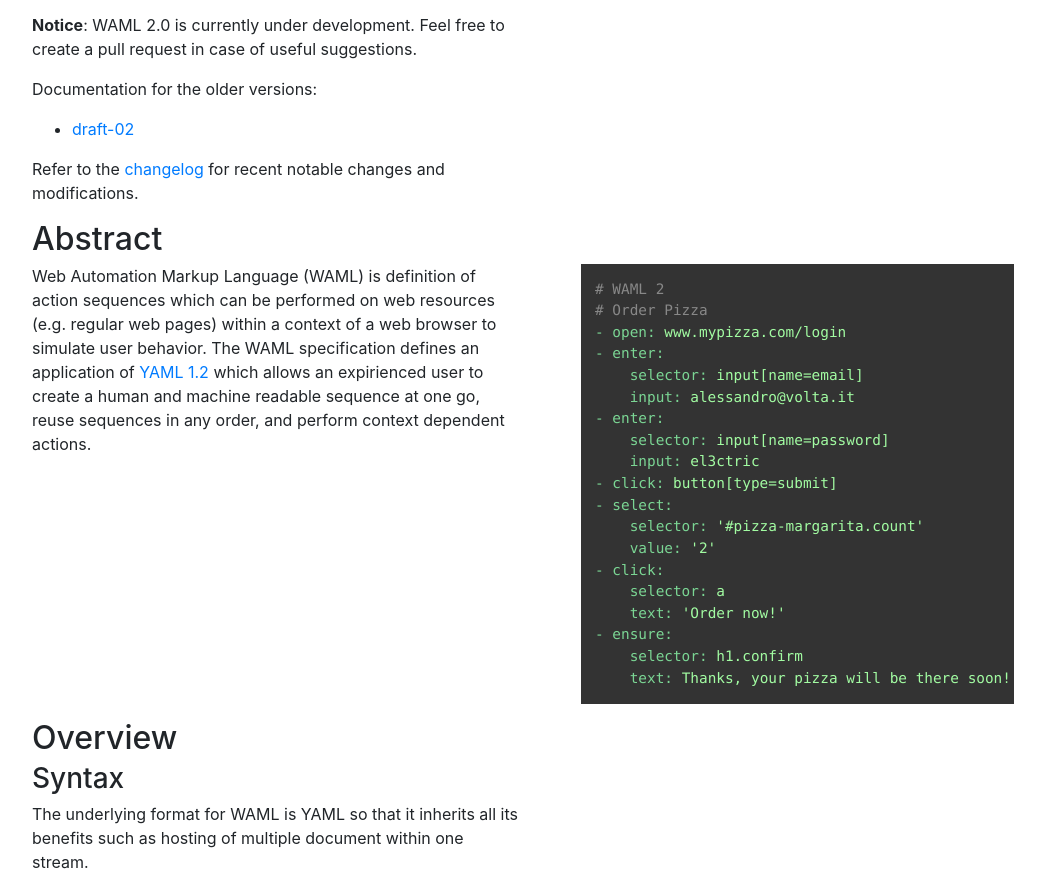
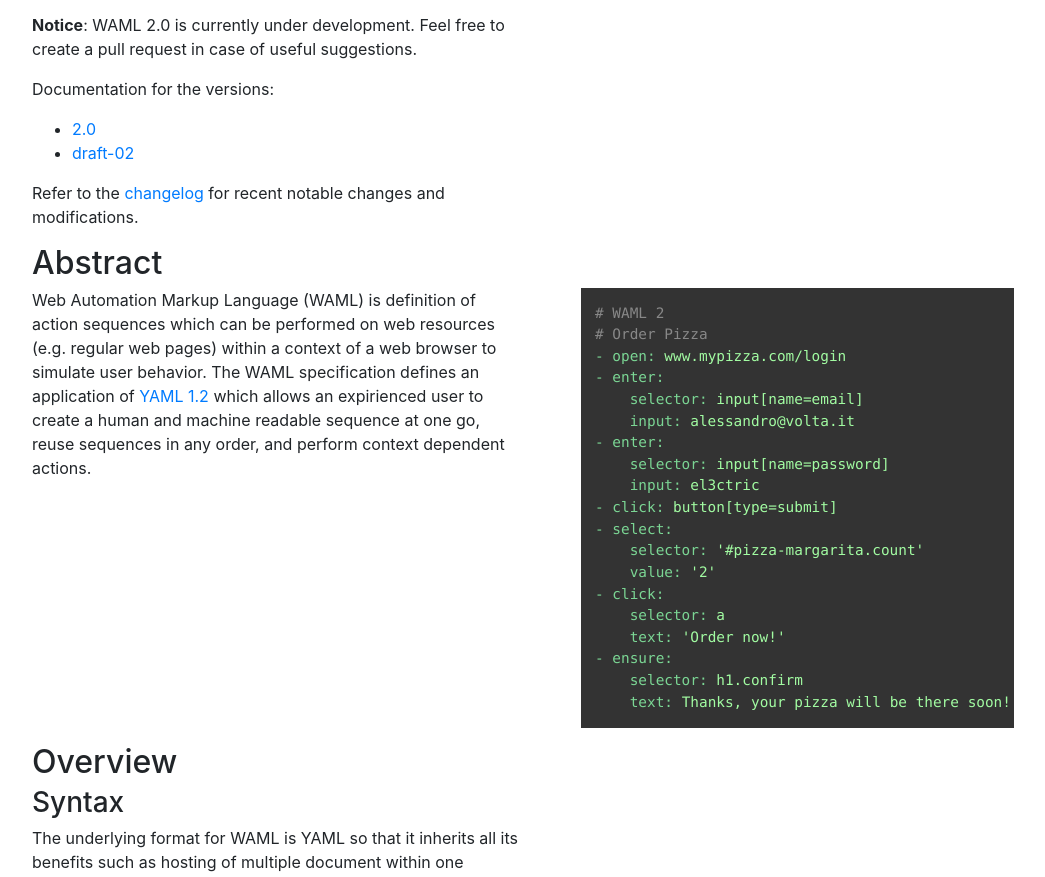
Before and after one commit to automate-website/waml, a website: page docs/2.0/index.html in a window 1280 px wide. Shown: the part 1367-2244 px from the top of the page, without its empty margins (85-1130 px from the left). Drawn offline with nearby package versions, Linux system fonts and the light colour scheme.

Commit message:
Fix broken link to documentation

```diff
--- a/docs/2.0/index.html
+++ b/docs/2.0/index.html
@@ -71,9 +71,10 @@ description: 'Human-readable way to define action sequences to perform on a web
 <h1 id="waml-2-0">WAML 2.0</h1>
 <p><a href="https://travis-ci.org/automate-website/waml"><img src="https://travis-ci.org/automate-website/waml.svg?branch=master" alt="Build Status"></a> <a href="https://gitter.im/automate-website/waml?utm_source=badge&amp;utm_medium=badge&amp;utm_campaign=pr-badge"><img src="https://badges.gitter.im/automate-website/waml.svg" alt="Gitter"></a> <a href="https://www.ietf.org/rfc/rfc2119.txt"><img src="https://img.shields.io/badge/RFC-2119-blue.svg" alt="RFC 2119"></a> <img src="https://img.shields.io/badge/WAML-2.0-ee2a7b.svg" alt="WAML 2.0"></p>
 <p><strong>Notice</strong>: WAML 2.0 is currently under development. Feel free to create a pull request in case of useful suggestions.</p>
-<p>Documentation for the older versions: </p>
+<p>Documentation for the versions: </p>
 <ul>
-<li><a href="/draft-02">draft-02</a></li>
+<li><a href="https://waml-schema.org/2.0/">2.0</a></li>
+<li><a href="https://waml-schema.org/draft-02/">draft-02</a></li>
 </ul>
 <p>Refer to the <a href="CHANGELOG.md">changelog</a> for recent notable changes and modifications.</p>
 <h2 id="abstract">Abstract</h2>
```
Also changed, not shown: docs/index.html (+3 -2 lines), README.md, sources/2.0/README.md.
